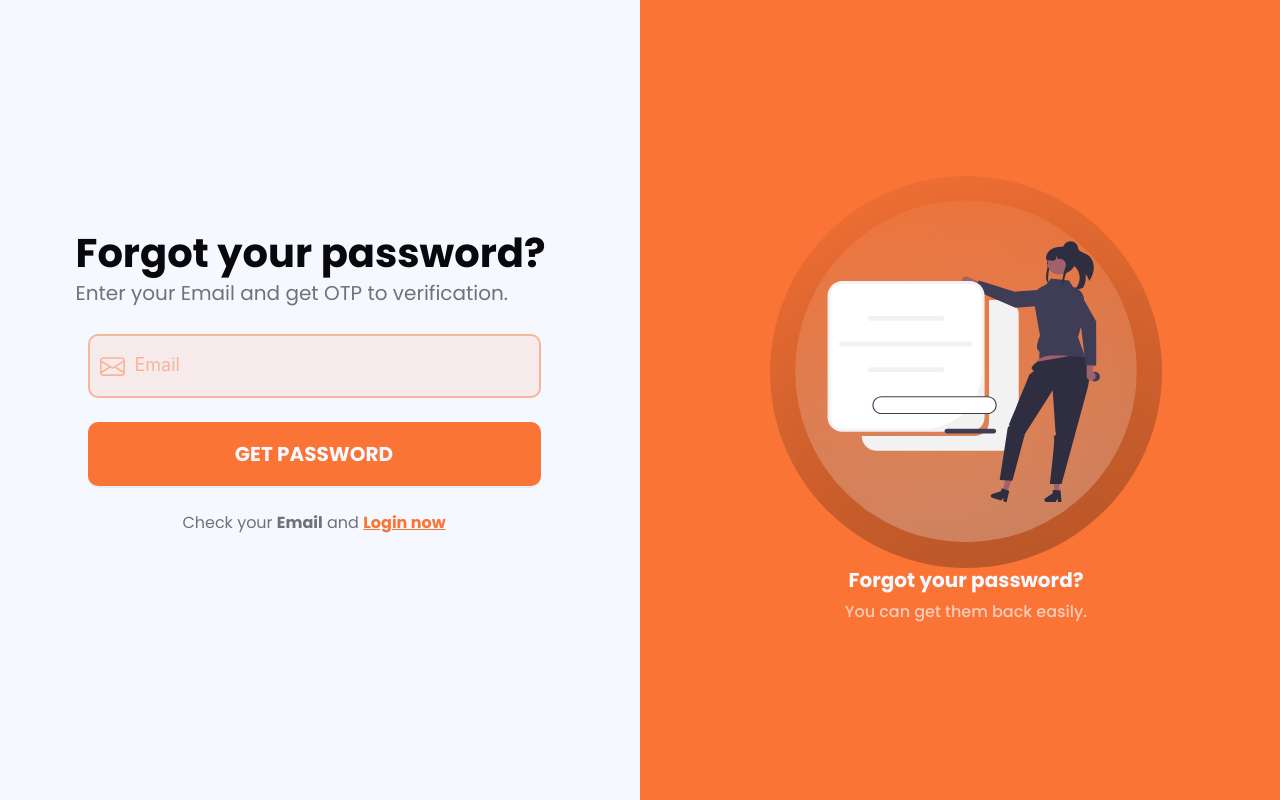
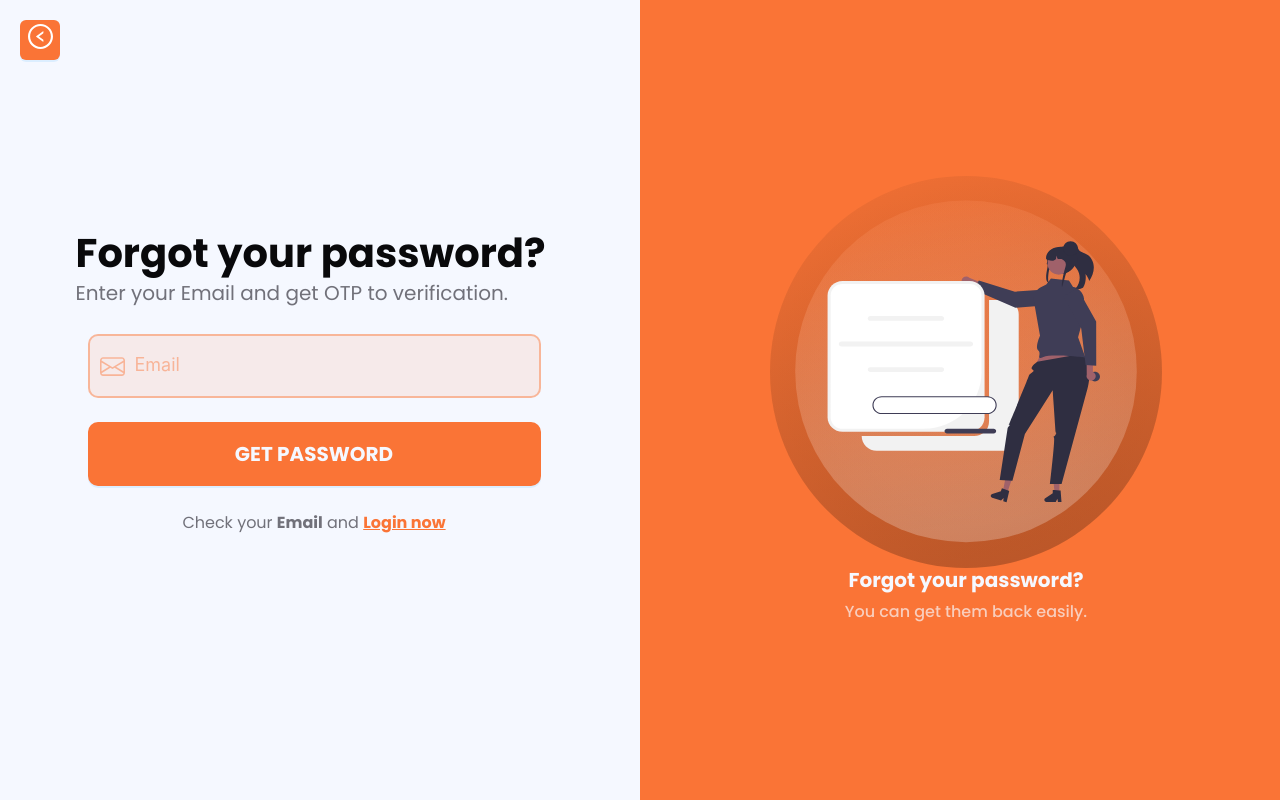
Before and after one commit to long01032000/Fotoboki, a React (Create React App) app: page /forgotpassword in a window 1280 px wide. Built offline with nearby package versions, Linux system fonts and the light colour scheme.

Commit message:
add btn backToHome

```diff
--- a/src/assets/scss/component/LoginForm/LoginForm.scss
+++ b/src/assets/scss/component/LoginForm/LoginForm.scss
@@ -9,6 +9,35 @@
   align-content: center;
   align-items: center;
   justify-content: center;
+  .backToHome{
+    position: absolute;
+    left: 20px;
+    top: 20px;
+    .ant-space{
+      .ant-space-item{
+        .ant-btn{
+          background-color: $color-background-1;
+          font-size: 14px;
+          height: 40px;
+          width: 40px;
+          padding: 0px 0px 3px 0;
+          border-radius: 6px;
+          .ant-btn-icon{
+            .anticon{
+              svg{
+                width: 25px;
+                height: 25px;
+
+              }
+            }
+            .ant-btn-loading-icon{
+
+            }
+          }
+        }
+      }
+    }
+  }
   .login-item-1 {
     display: flex;
     flex-direction: column;
--- a/src/assets/scss/component/RegisterForm/RegisterForm.scss
+++ b/src/assets/scss/component/RegisterForm/RegisterForm.scss
@@ -153,7 +153,7 @@
 //------------------------------------------Responsive----------------------------------//
 
 //Screen 1536px
-@media (min-width: 1400px) and (max-width: 1536px) {
+@media screen and  (min-width: 1200px)  {
   .left-side {
     width: 50%;
     height: 100vh;
--- a/src/components/ForgotPasswordForm/ForgotPasswordForm.tsx
+++ b/src/components/ForgotPasswordForm/ForgotPasswordForm.tsx
@@ -1,16 +1,55 @@
-import React from "react";
+import React, { useState } from "react";
 import { Button, Space, Checkbox, Form, Input } from "antd";
 import { NavLink } from "react-router-dom";
+import { useNavigate } from "react-router-dom";
+import { LeftCircleOutlined } from '@ant-design/icons';
 
 type Props = {};
 
 export default function ForgotPasswordForm({}: Props) {
+  const navigate = useNavigate();
+  const [loadings, setLoadings] = useState<boolean[]>([]);
+
+  const enterLoading = (index: number) => {
+    setLoadings((prevLoadings) => {
+      const newLoadings = [...prevLoadings];
+      newLoadings[index] = true;
+      return newLoadings;
+    });
+
+    setTimeout(() => {
+      setLoadings((prevLoadings) => {
+        const newLoadings = [...prevLoadings];
+        newLoadings[index] = false;
+        return newLoadings;
+      });
+      navigate("/home");
+    }, 2000);
+
+  };
   const onFinish = (values: any) => {
     console.log("Received values of form: ", values);
   };
 
   return (
     <div className="left-side">
+        <div className="backToHome">
+     <Space direction="vertical">
+      <Space wrap>
+        <Button
+          type="primary"
+          icon={<LeftCircleOutlined />}
+          loading={loadings[2]}
+          onClick={() => {
+            enterLoading(2);
+
+          }
+        }
+
+        />
+      </Space>
+    </Space>
+     </div>
     <div className="forgot-password-item-1">
       <div className="title">
         <h1>Forgot your password?</h1>
--- a/src/components/LoginForm/LoginForm.tsx
+++ b/src/components/LoginForm/LoginForm.tsx
@@ -1,16 +1,58 @@
-import React from "react";
+import React, { useState } from "react";
 import { Button, Space, Checkbox, Form, Input } from "antd";
 import { NavLink } from "react-router-dom";
+import { useNavigate } from "react-router-dom";
+import { LeftCircleOutlined } from '@ant-design/icons';
+
+
+
 
 type Props = {};
 
 export default function LoginForm({}: Props) {
+  const navigate = useNavigate();
+  const [loadings, setLoadings] = useState<boolean[]>([]);
+
+  const enterLoading = (index: number) => {
+    setLoadings((prevLoadings) => {
+      const newLoadings = [...prevLoadings];
+      newLoadings[index] = true;
+      return newLoadings;
+    });
+
+    setTimeout(() => {
+      setLoadings((prevLoadings) => {
+        const newLoadings = [...prevLoadings];
+        newLoadings[index] = false;
+        return newLoadings;
+      });
+      navigate("/home");
+    }, 2000);
+
+  };
   const onFinish = (values: any) => {
     console.log("Received values of form: ", values);
   };
 
   return (
     <div className="left-side">
+     <div className="backToHome">
+     <Space direction="vertical">
+      <Space wrap>
+        <Button
+          type="primary"
+          icon={<LeftCircleOutlined />}
+          loading={loadings[2]}
+          onClick={() => {
+            enterLoading(2);
+
+          }
+        }
+
+        />
+      </Space>
+    </Space>
+     </div>
     <div className="login-item-1">
       <div className="title">
         <h1>Login to your Account</h1>
--- a/src/components/OtpForm/OtpForm.tsx
+++ b/src/components/OtpForm/OtpForm.tsx
@@ -1,12 +1,37 @@
-import { Button, Input } from "antd";
+import { Button,Space, Checkbox, Input } from "antd";
 import React, { useEffect, useRef, useState } from "react";
 import { NavLink } from "react-router-dom";
+import { useNavigate } from "react-router-dom";
+import { LeftCircleOutlined } from '@ant-design/icons';
+
+
 
 type Props = {};
 
 let currentOTPIndex: number = 0;
 
 export default function OtpForm({}: Props) {
+  const navigate = useNavigate();
+  const [loadings, setLoadings] = useState<boolean[]>([]);
+
+  const enterLoading = (index: number) => {
+    setLoadings((prevLoadings) => {
+      const newLoadings = [...prevLoadings];
+      newLoadings[index] = true;
+      return newLoadings;
+    });
+
+    setTimeout(() => {
+      setLoadings((prevLoadings) => {
+        const newLoadings = [...prevLoadings];
+        newLoadings[index] = false;
+        return newLoadings;
+      });
+      navigate("/home");
+    }, 2000);
+
+  };
+
 
   const [otp, setOtp] = useState<string[]>(new Array(6).fill(""));
   const [activeOTPIndex, setActiveOTPIndex] = useState<number>(0);
@@ -37,6 +62,23 @@ export default function OtpForm({}: Props) {
 
   return (
     <div className="left-side">
+       <div className="backToHome">
+     <Space direction="vertical">
+      <Space wrap>
+        <Button
+          type="primary"
+          icon={<LeftCircleOutlined />}
+          loading={loadings[2]}
+          onClick={() => {
+            enterLoading(2);
+
+          }
+        }
+
+        />
+      </Space>
+    </Space>
+     </div>
       <div className="otp-item-1">
         <div className="title">
           <h1>Enter OTP</h1>
--- a/src/components/RegisterForm/RegisterForm.tsx
+++ b/src/components/RegisterForm/RegisterForm.tsx
@@ -1,16 +1,55 @@
-import React from "react";
+import React ,{ useState } from "react";
 import { Button, Space, Checkbox, Form, Input } from "antd";
 import { NavLink } from "react-router-dom";
+import { useNavigate } from "react-router-dom";
+import { LeftCircleOutlined } from '@ant-design/icons';
 
 type Props = {};
 
 export default function RegisterForm({}: Props) {
+  const navigate = useNavigate();
+  const [loadings, setLoadings] = useState<boolean[]>([]);
+
+  const enterLoading = (index: number) => {
+    setLoadings((prevLoadings) => {
+      const newLoadings = [...prevLoadings];
+      newLoadings[index] = true;
+      return newLoadings;
+    });
+
+    setTimeout(() => {
+      setLoadings((prevLoadings) => {
+        const newLoadings = [...prevLoadings];
+        newLoadings[index] = false;
+        return newLoadings;
+      });
+      navigate("/home");
+    }, 2000);
+  };
+
   const onFinish = (values: any) => {
     console.log("Received values of form: ", values);
   };
 
   return (
     <div className="left-side">
+       <div className="backToHome">
+     <Space direction="vertical">
+      <Space wrap>
+        <Button
+          type="primary"
+          icon={<LeftCircleOutlined />}
+          loading={loadings[2]}
+          onClick={() => {
+            enterLoading(2);
+
+          }
+        }
+
+        />
+      </Space>
+    </Space>
+     </div>
       <div className="register-item-1">
         <div className="title">
           <h1>Create your account</h1>
```
